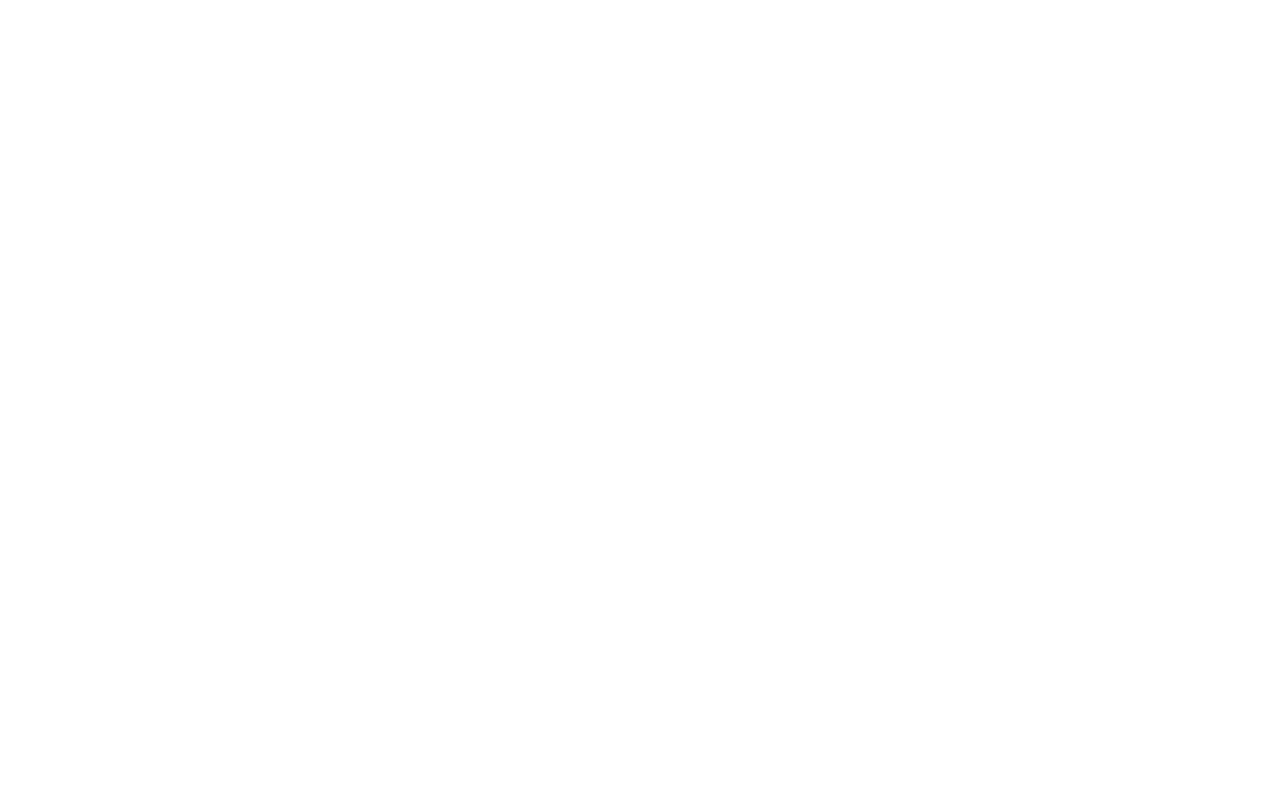
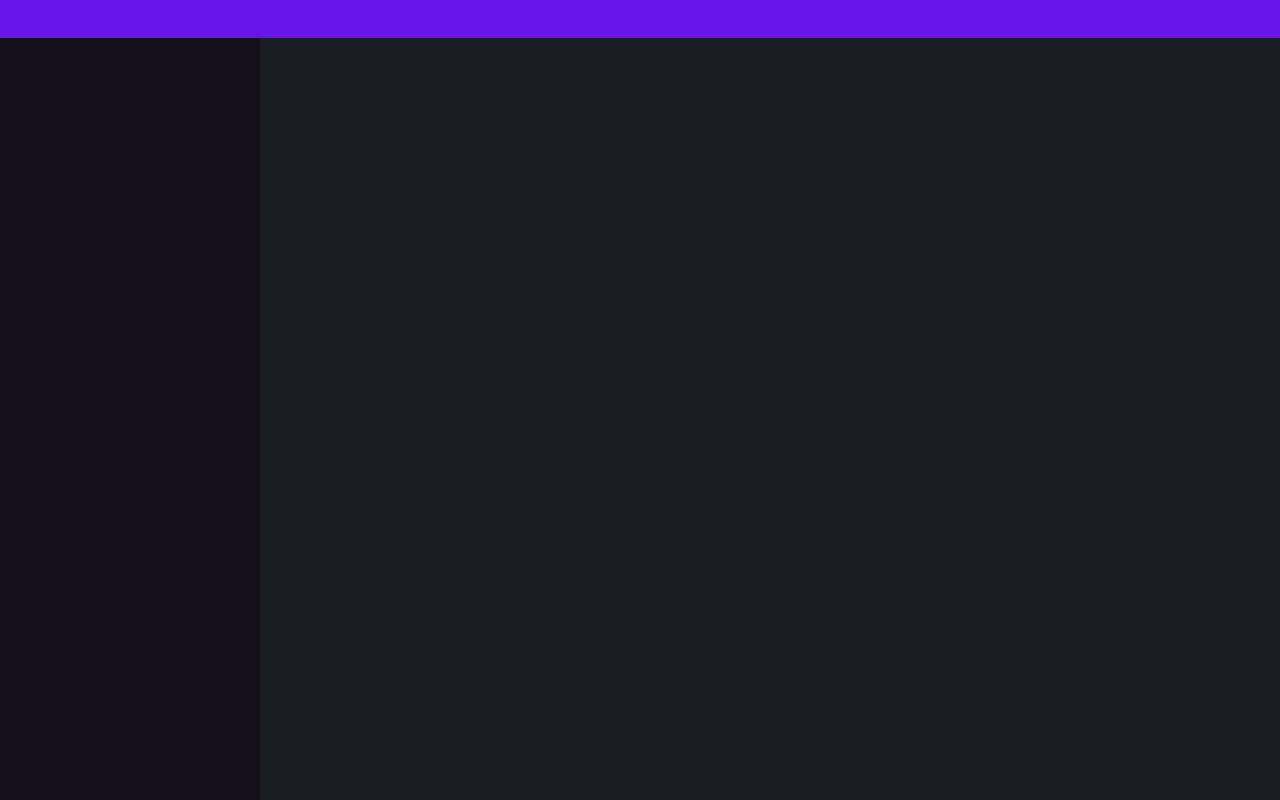
Before and after one commit to leitolima/slack-clon-frontend, a React (Create React App) app: page / in a window 1280 px wide. Built offline with nearby package versions, Linux system fonts and the light colour scheme.

Commit message:
Grid Layout

```diff
--- a/src/App.js
+++ b/src/App.js
@@ -1,13 +1,30 @@
 import React from 'react';
-import { ThemeProvider } from 'styled-components';
+import styled, { ThemeProvider } from 'styled-components';
 import { theme } from './styles/theme';
+
+import Header from './components/Header';
+import Aside from './components/Aside';
+import Section from './components/Section';
+
+export const Main = styled.main`
+    display: grid;
+    height: 100vh;
+    max-height: 100vh;
+    grid-template-rows: 38px calc(100% - 38px);
+    grid-template-columns: 260px 1fr;
+    grid-template-areas:
+        'header header'
+        'aside section';
+`;
 
 const App = () =>  {
     return (
         <ThemeProvider theme={theme}>
-            <main>
-
-            </main>
+            <Main>
+                <Header/>
+                <Aside/>
+                <Section/>
+            </Main>
         </ThemeProvider>
     )
 }
--- /dev/null
+++ b/src/components/Aside/index.js
@@ -0,0 +1,15 @@
+import React from 'react';
+
+import {
+    AsideField,
+} from './styles';
+
+const Aside = () => {
+    return (
+        <AsideField>
+
+        </AsideField>
+    )
+}
+
+export default Aside;
--- /dev/null
+++ b/src/components/Aside/styles.js
@@ -0,0 +1,6 @@
+import styled from 'styled-components';
+
+export const AsideField = styled.aside`
+    grid-area: aside;
+    background-color: ${p => p.theme.colors['violet']['sidebar-background']};
+`;
--- /dev/null
+++ b/src/components/Header/index.js
@@ -0,0 +1,15 @@
+import React from 'react';
+
+import {
+    HeaderField,
+} from './styles';
+
+const Header = () => {
+    return (
+        <HeaderField>
+
+        </HeaderField>
+    )
+}
+
+export default Header;
--- /dev/null
+++ b/src/components/Header/styles.js
@@ -0,0 +1,6 @@
+import styled from 'styled-components';
+
+export const HeaderField = styled.header`
+    grid-area: header;
+    background-color: ${p => p.theme.colors['violet']['main']};;
+`;
--- /dev/null
+++ b/src/components/Section/index.js
@@ -0,0 +1,15 @@
+import React from 'react';
+
+import {
+    SectionField,
+} from './styles';
+
+const Section = () => {
+    return (
+        <SectionField>
+
+        </SectionField>
+    )
+}
+
+export default Section;
--- /dev/null
+++ b/src/components/Section/styles.js
@@ -0,0 +1,6 @@
+import styled from 'styled-components';
+
+export const SectionField = styled.section`
+    grid-area: section;
+    background-color: ${p => p.theme.colors['dark']['section-background']};;
+`;
--- a/src/styles/theme.js
+++ b/src/styles/theme.js
@@ -6,9 +6,9 @@
             'section-background': '#1a1d21',
         },
         violet: {
+            'main': '#6715eb',
             'border': '#2c2831',
             'sidebar-background': '#14101A',
-            'selected': '#6715eb',
             'input-background': 'rgba(255, 255, 255, 0.2)',
         }
     }
```
